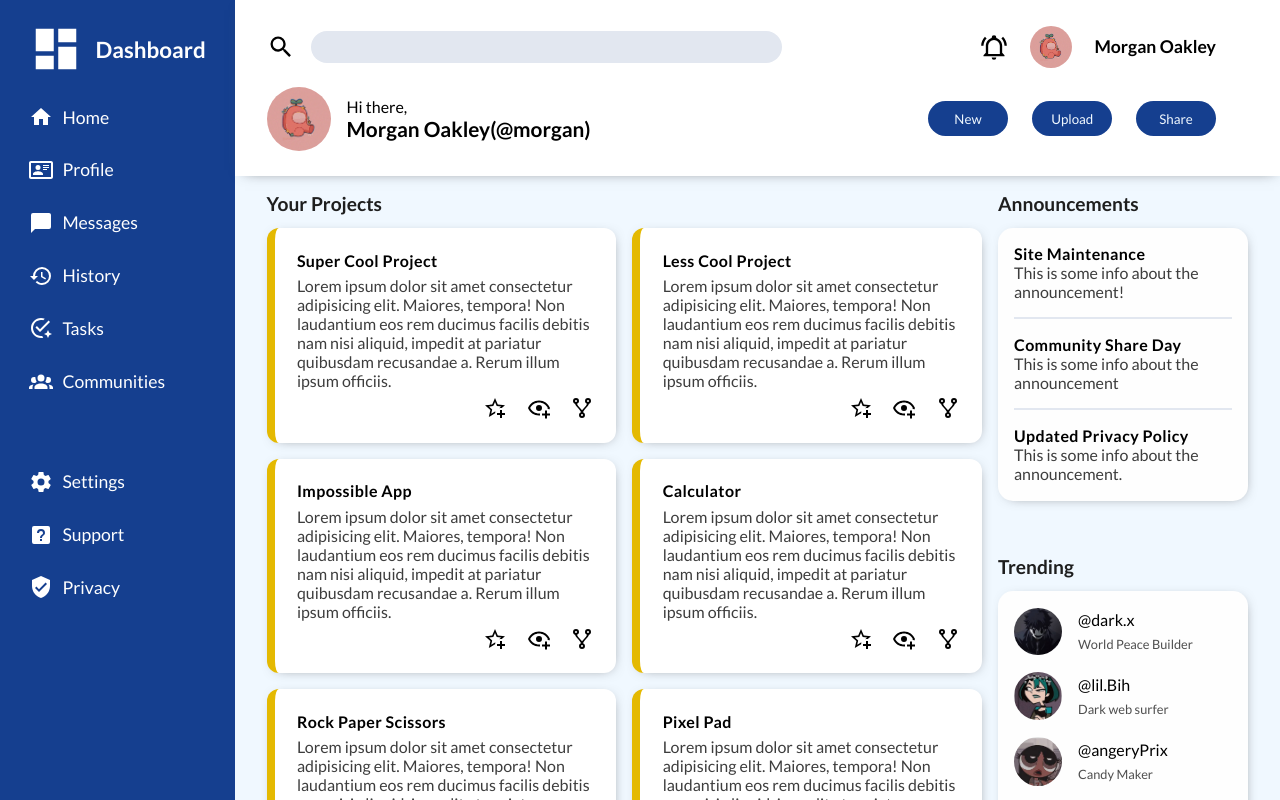
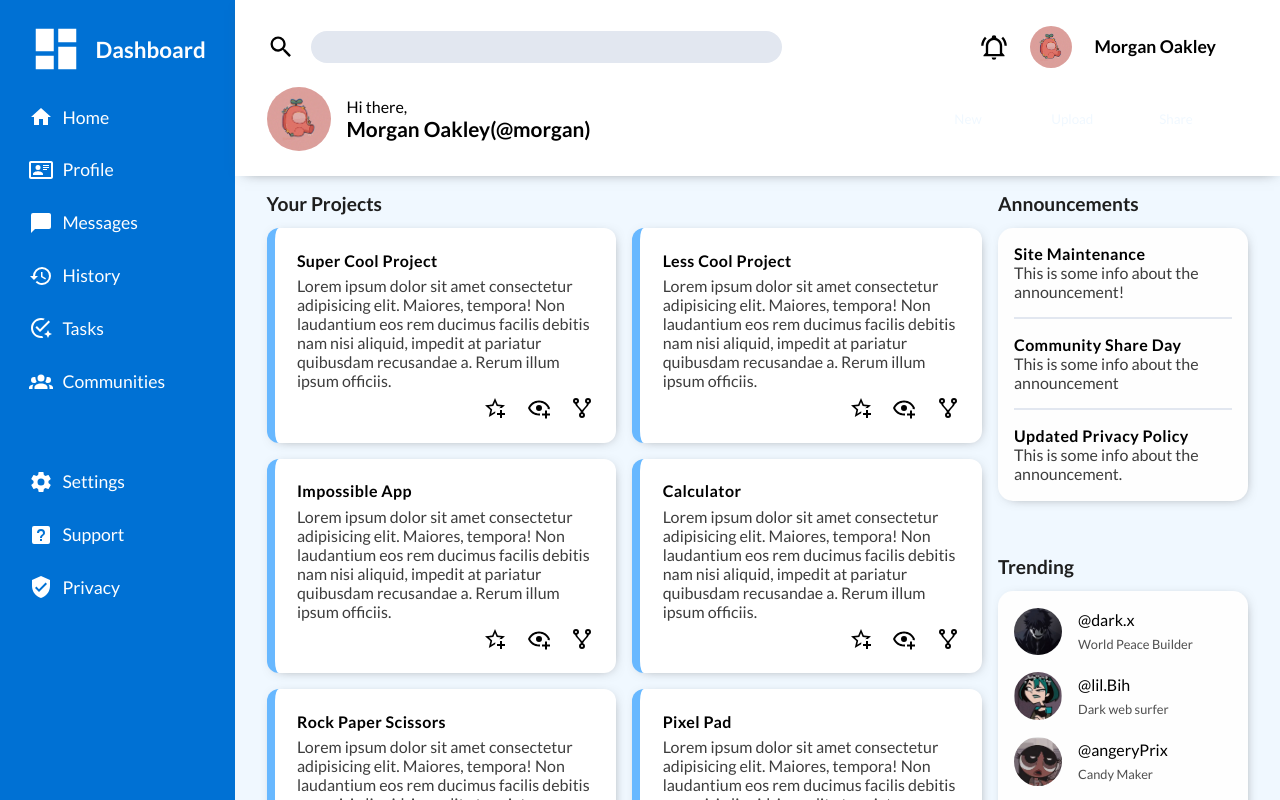
Before and after one commit to a-sad-dan/admin-dashboard, a plain HTML site: page index.html in a window 1280 px wide. Drawn offline with Linux system fonts and the light colour scheme.

Commit message:
Changed Colors

```diff
--- a/style.css
+++ b/style.css
@@ -5,7 +5,7 @@
 }
 :root
 {
-  --primary-color : #153f8f;
+  --primary-color : #0071d4;
 }
 .page-wrapper {
   height: 100vh;
@@ -151,7 +151,7 @@ img.profile-icon:nth-child(1) {
 
 .actions button {
   padding: 0.6rem 1.2rem;
-  background-color: var(--primary-color);
+  background-color: var(--pr);
   color: #f0f8ff;
   border: 0;
   border-radius: 50px;
@@ -182,7 +182,7 @@ img.profile-icon:nth-child(1) {
   background-color: white;
   padding: 1.4rem;
   border-radius: 12px;
-  border-left: 8px solid #e4b901;
+  border-left: 8px solid #68b8ff;
   display: flex;
   flex-direction: column;
   gap: 0.4rem;
```
